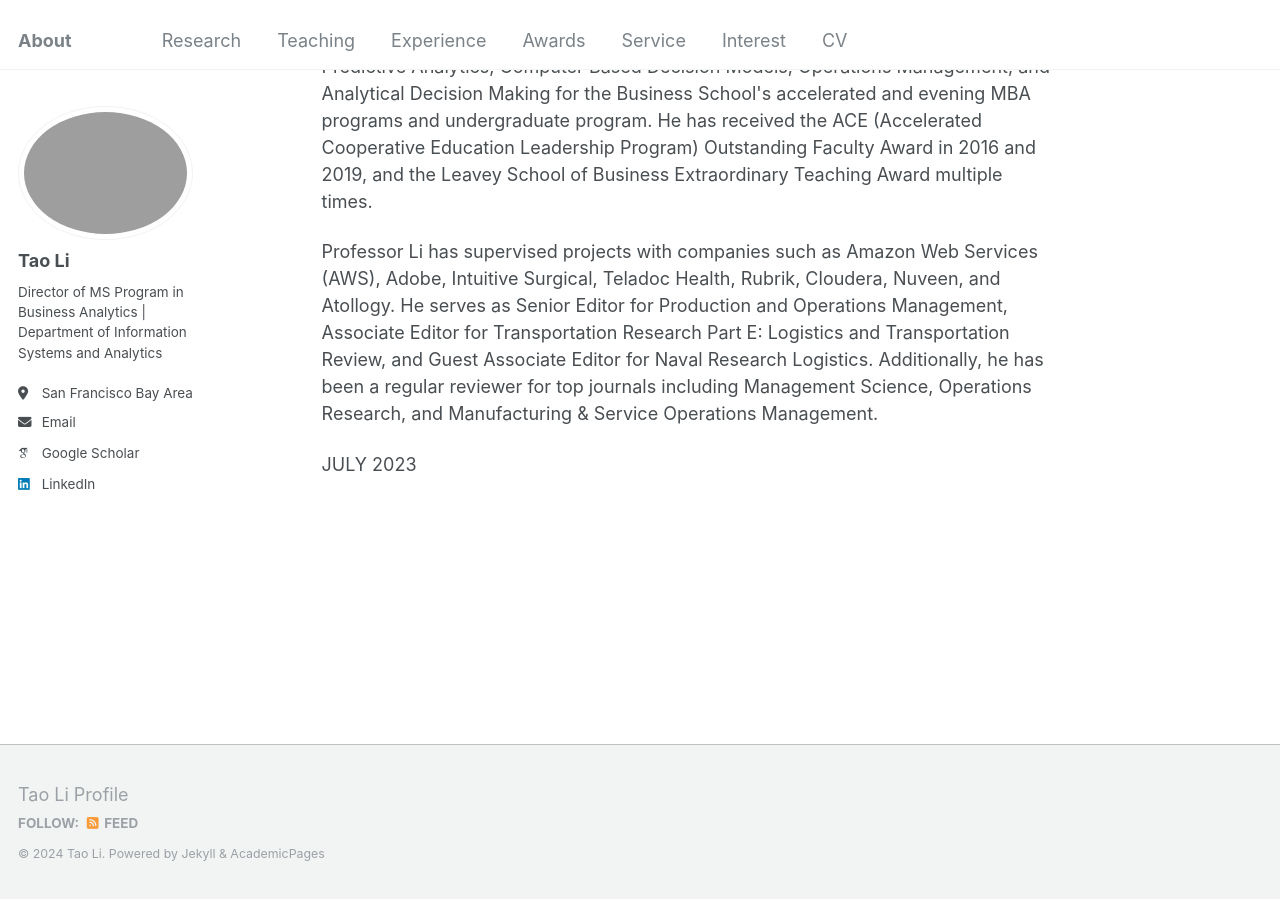
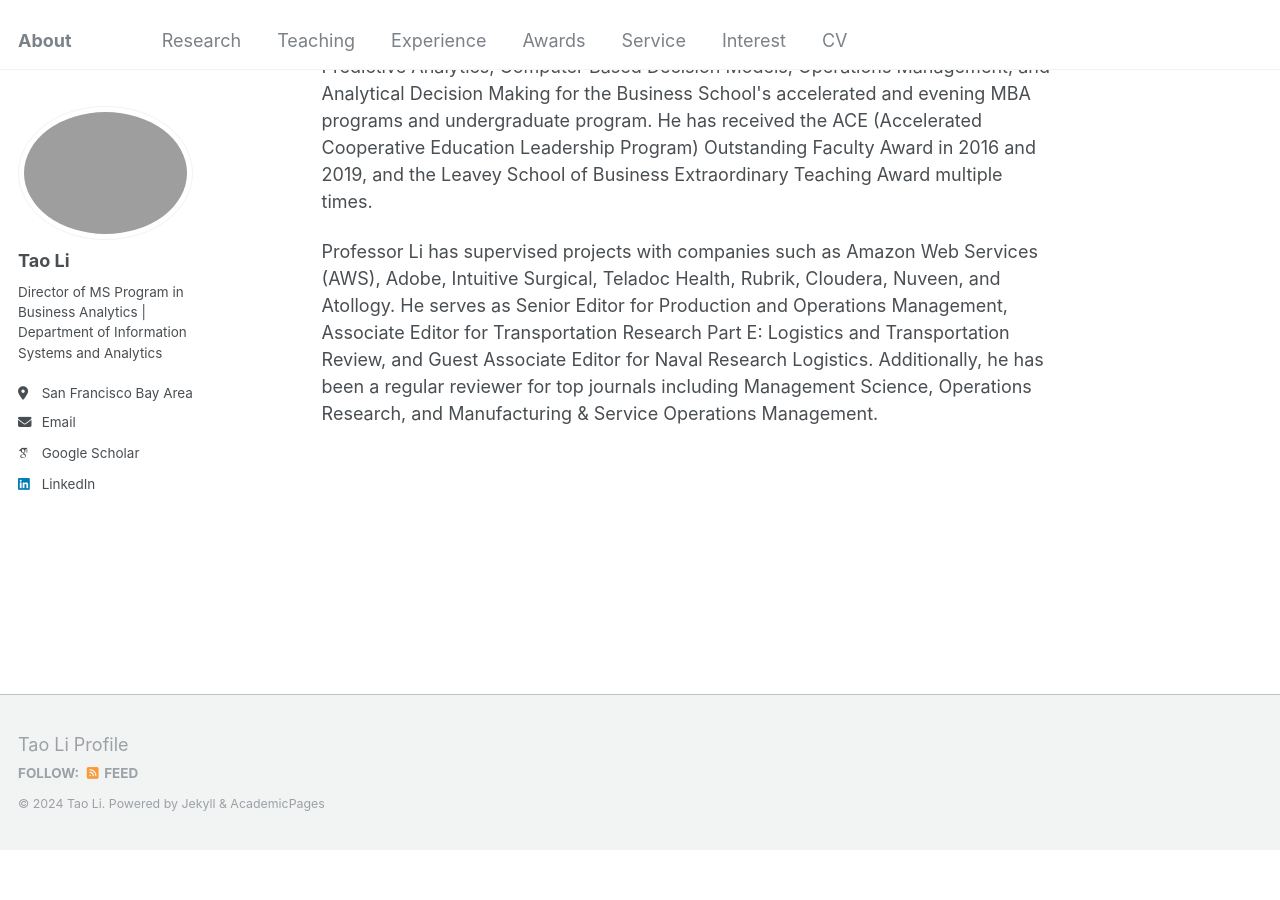
Before and after one commit to Prof-TaoLi/Homepage, a Jekyll site: the page built from _pages/about.md, in a window 1280 px wide and 900 px high, scrolled down 565 px. Built offline with Jekyll 4.4.1, drawn with Linux system fonts in a browser that asks for light colours; some web fonts are replaced; after the commit the page ends 1414 px from its top, so only the background shows below that.

Commit message:
Update about.md

```diff
--- a/_pages/about.md
+++ b/_pages/about.md
@@ -23,7 +23,4 @@ redirect_from:
     Professor Li has supervised projects with companies such as Amazon Web Services (AWS), Adobe, Intuitive Surgical, Teladoc Health, Rubrik, Cloudera, Nuveen, and Atollogy. He serves as Senior Editor for Production and Operations Management, Associate Editor for Transportation Research Part E: Logistics and Transportation Review, and Guest Associate Editor for Naval Research Logistics. Additionally, he has been a regular reviewer for top journals including Management Science, Operations Research, and Manufacturing & Service Operations Management.
   </p>
 
-  <p>
-    JULY 2023
-  </p>
 </ul>
```
